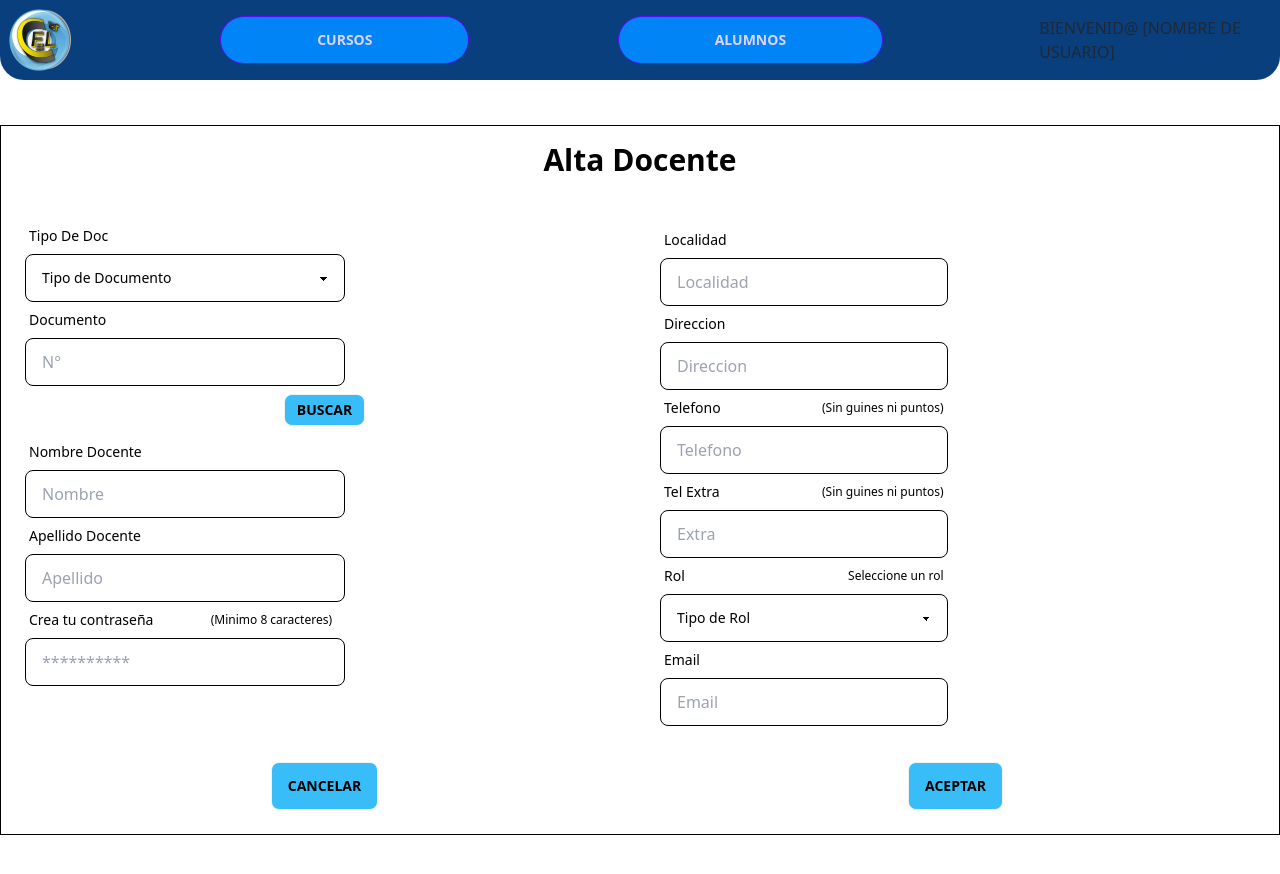
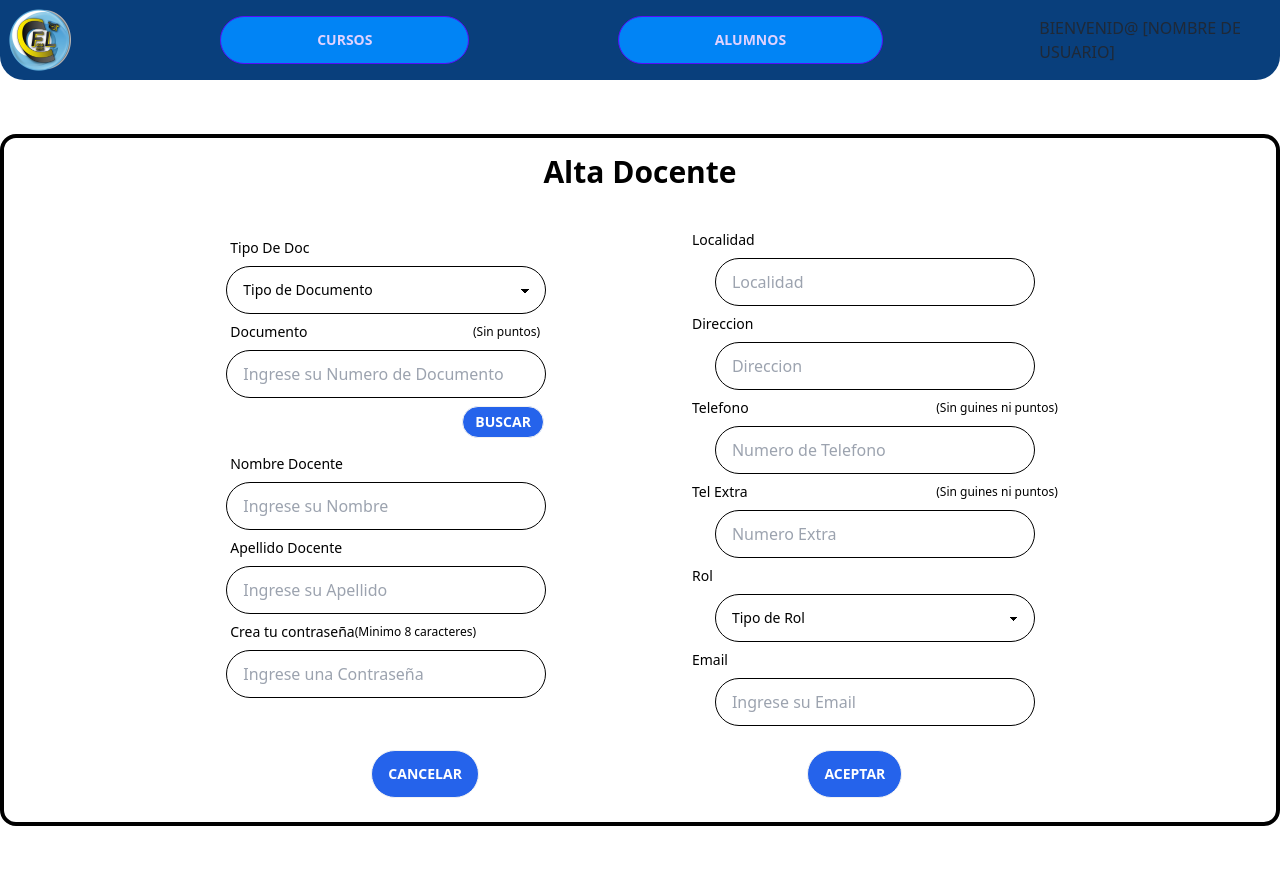
Before and after one commit to sebastianFeltes/app-asistencia-client, a React (Vite) app: page /alta-docente in a window 1280 px wide. Shown: the top 874 px of the page. Built offline with nearby package versions, Linux system fonts and the light colour scheme.

Commit message:
enmaquetado

```diff
--- a/src/components/AltaDocente.jsx
+++ b/src/components/AltaDocente.jsx
@@ -43,24 +43,25 @@ export default function AltaDocente() {
 
   }
 
-  function limpiarFormulario (e) {
+  function limpiarFormulario(e) {
     e.target.reset();
   }
 
   return (
     <>
       <div className="hero min-h-screen bg-white">
-        <div className="hero-content text-center w-full border border-black">
-          <div className="w-full">
+        <div className="hero-content text-center  border-4 border-black rounded-2xl w-full m-4">
+          <div className="">
             <h2 className="text-3xl text-black font-bold mb-8">Alta Docente</h2>
 
             <form onSubmit={e => post(e)} className="grid grid-cols-2 gap-4 ">
               <div id="contenedor1" className="flex flex-col m-2 ">
                 <label className="label">
                   <span className="label-text  text-black">Tipo De Doc</span>
+
                 </label>
                 <div id="" className="from-control  flex flex-row   ">
-                  <select id="tipoDoc" defaultValue={"Tipo de Documento"} className="select bg-white text-black border border-black select-ghost w-full max-w-xs">
+                  <select id="tipoDoc" defaultValue={"Tipo de Documento"} className="select bg-white rounded-full text-black border border-black select-ghost w-full max-w-xs">
                     <option  >Tipo de Documento</option>
                     <option>DU</option>
                     <option>LC</option>
@@ -72,19 +73,22 @@ export default function AltaDocente() {
 
 
                 <label className="label">
-                  <span className="label-text  text-black">Documento</span>
+                  <span className="label-text text-black">Documento</span>
+
+                  <span className="label-text text-xs  text-black mr-20">(Sin puntos)</span>
+
                 </label>
                 <input
                   id="dni"
                   type="text"
-                  placeholder="N°"
-                  className="input input-bordered w-full text-black max-w-xs bg-white border-black"
-                  />
-                  <div className="content-center m-2 w-30 ">
-                <button  className="btn btn-sm bg-sky-400 text-black">
-                  Buscar
-                </button>
-              </div>
+                  placeholder="Ingrese su Numero de Documento"
+                  className="input rounded-full w-full text-black max-w-xs bg-white border-black"
+                />
+                <div className="content-center m-2 ml-5 pl-36">
+                  <button className="btn btn-sm  rounded-full bg-blue-600 text-white">
+                    Buscar
+                  </button>
+                </div>
 
 
 
@@ -94,8 +98,8 @@ export default function AltaDocente() {
                 <input
                   id="nombreDoc"
                   type="text"
-                  placeholder="Nombre"
-                  className="input input-bordered w-full text-black max-w-xs bg-white border-black"
+                  placeholder="Ingrese su Nombre "
+                  className="input rounded-full w-full text-black max-w-xs bg-white border-black"
                 />
 
                 <label className="label">
@@ -106,26 +110,22 @@ export default function AltaDocente() {
                 <input
                   id="apellidoDoc"
                   type="text"
-                  placeholder="Apellido"
-                  className="input input-bordered text-black w-full max-w-xs bg-white border-black"
+                  placeholder="Ingrese su Apellido"
+                  className="input rounded-full text-black w-full max-w-xs bg-white border-black"
                 />
                 <label className="label">
                   <span className="label-text text-black">Crea tu contraseña</span>
-                  <span className="label-text text-xs  text-black pr-72">(Minimo 8 caracteres)</span>
+                  <span className="label-text text-xs  text-black pr-36">(Minimo 8 caracteres)</span>
                 </label>
                 <input
                   id="contra"
                   type="password"
-                  placeholder="**********"
-                  className="input input-bordered w-full text-black max-w-xs bg-white border-black"
+                  placeholder="Ingrese una Contraseña"
+                  className="input rounded-full w-full text-black max-w-xs bg-white border-black"
                 />
-
-
-
-
               </div>
 
-              <div id="contenedor2" className="grid grid-cols-2 gap-4  m-3 ">
+              <div id="contenedor2" className="pl-10 ">
                 <div className=" ">
                   <label className="label">
                     <span className="label-text text-black">Localidad</span>
@@ -134,7 +134,7 @@ export default function AltaDocente() {
                     id="local"
                     type="text"
                     placeholder="Localidad"
-                    className="input input-bordered w-full text-black max-w-xs bg-white border-black"
+                    className="input rounded-full w-full text-black max-w-xs bg-white border-black"
                   />
 
                   <label className="label">
@@ -144,7 +144,7 @@ export default function AltaDocente() {
                     id="direc"
                     type="text"
                     placeholder="Direccion"
-                    className="input input-bordered w-full text-black max-w-xs bg-white border-black"
+                    className="input rounded-full w-full text-black max-w-xs bg-white border-black"
                   />
 
                   <label className="label">
@@ -154,8 +154,8 @@ export default function AltaDocente() {
                   <input
                     id="tele"
                     type="number" name="numero"
-                    placeholder="Telefono"
-                    className="input input-bordered text-black w-full max-w-xs bg-white border-black"
+                    placeholder="Numero de Telefono"
+                    className="input rounded-full text-black w-full max-w-xs bg-white border-black"
                   />
                   <label className="label">
                     <span className="label-text  text-black">Tel Extra</span>
@@ -165,15 +165,14 @@ export default function AltaDocente() {
                   <input
                     id="telex"
                     type="number"
-                    placeholder="Extra"
-                    className="input input-bordered text-black w-full max-w-xs bg-white border-black"
+                    placeholder="Numero Extra"
+                    className="input rounded-full text-black w-full max-w-xs bg-white border-black"
                   />
 
                   <label className="label">
                     <span className="label-text  text-black">Rol</span>
-                    <span className="label-text text-xs  text-black">Seleccione un rol</span>
                   </label>
-                  <select id="rol" defaultValue={"Tipo de Rol"} className="select bg-white text-black border border-black select-ghost w-full max-w-xs">
+                  <select id="rol" defaultValue={"Tipo de Rol"} className="select rounded-full bg-white text-black border border-black select-ghost w-full max-w-xs">
                     <option  >Tipo de Rol</option>
                     <option>Admin</option>
                     <option>Docente</option>
@@ -186,17 +185,17 @@ export default function AltaDocente() {
                   </label>
                   <input
                     id="correo"
-                    type="text"
-                    placeholder="Email"
-                    className="input input-bordered text-black w-full max-w-xs bg-white border-black"
+                    type="email"
+                    placeholder="Ingrese su Email"
+                    className="input rounded-full text-black w-full max-w-xs bg-white border-black"
                   />
                 </div>
               </div>
-              <div className="content-center m-2">
-                <button  onClick={(e) => limpiarFormulario(e)} type="reset" className="btn bg-sky-400 text-black">Cancelar</button>
+              <div className="content-center m-2 ">
+                <button onClick={(e) => limpiarFormulario(e)} type="reset" className="btn bg-blue-600 rounded-full text-white">Cancelar</button>
               </div>
               <div className="content-center m-2">
-                <button className="btn bg-sky-400 text-black">
+                <button className="btn bg-blue-600 rounded-full text-white">
                   Aceptar
                 </button>
               </div>
```
